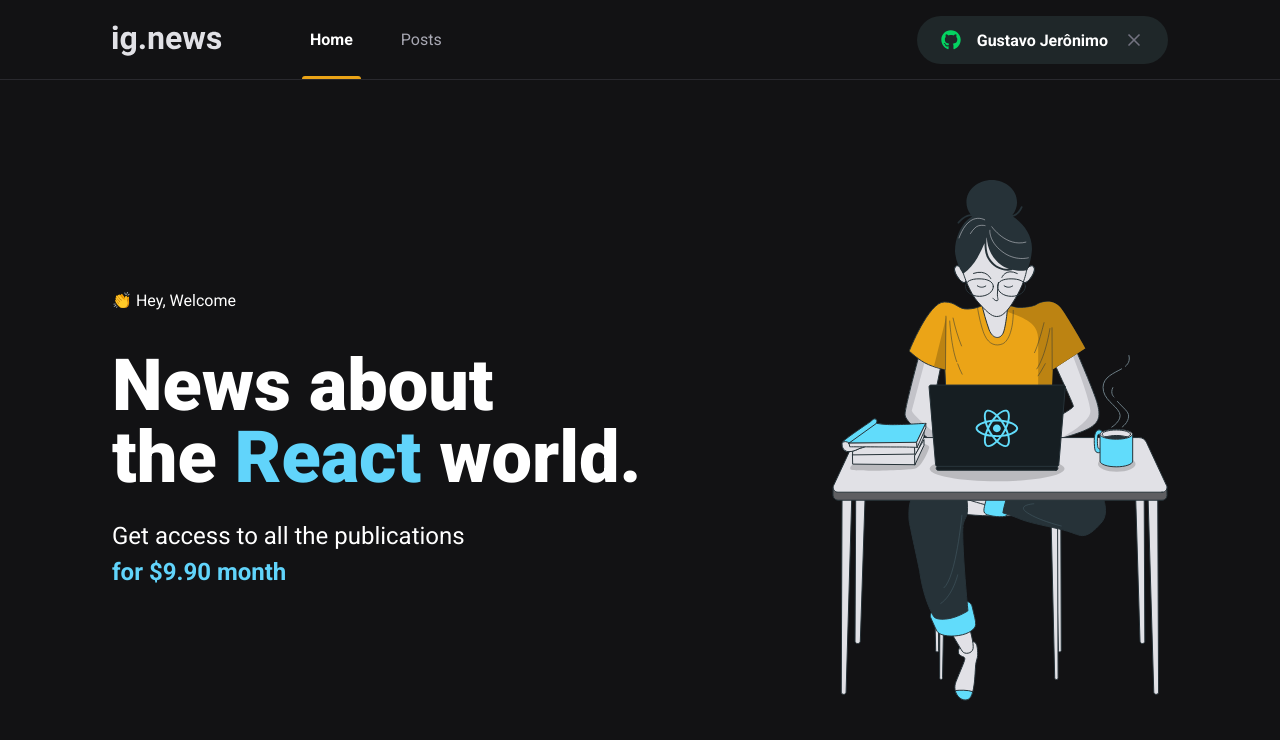
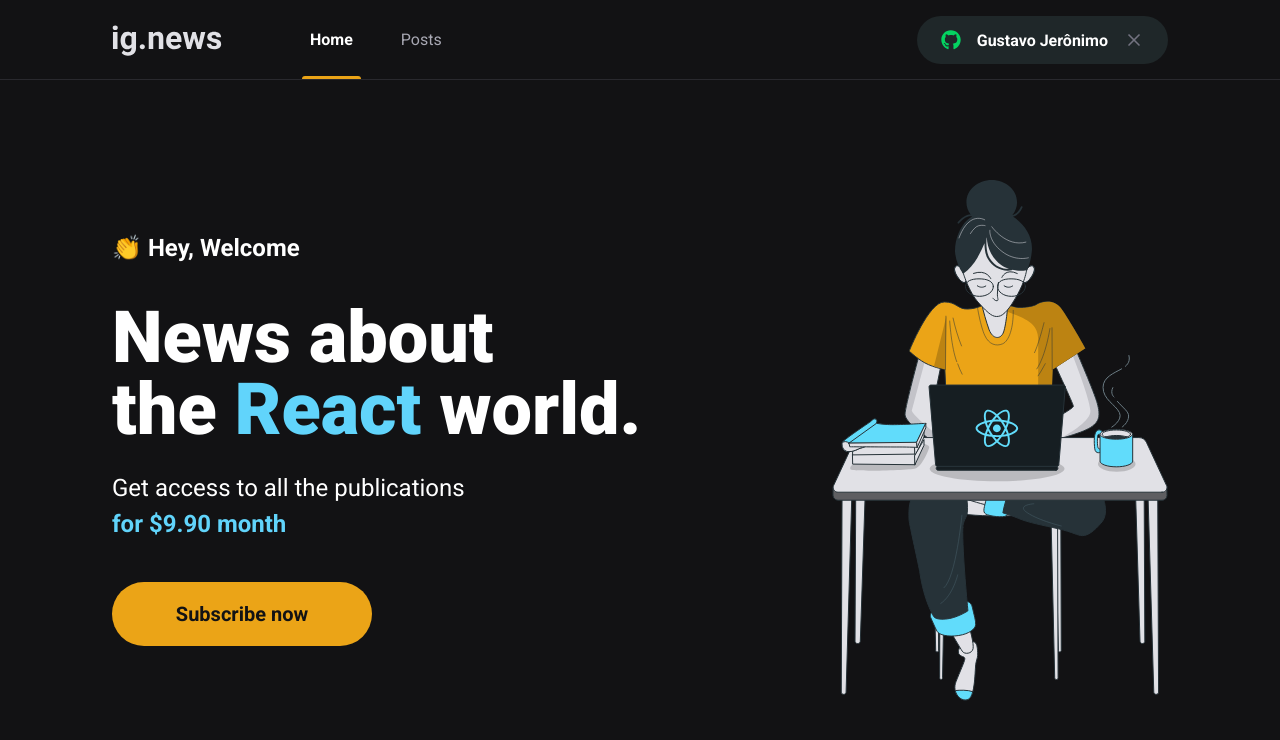
Before and after one commit to gjmoura/ig.news, a Next.js app: page / in a window 1280 px wide. Shown: the top 740 px of the page. Built offline with nearby package versions, Linux system fonts and the light colour scheme.

Commit message:
Finaliza estilização da página inicial

```diff
--- /dev/null
+++ b/src/components/SubscribeButton/index.tsx
@@ -0,0 +1,7 @@
+import styles from './styles.module.scss';
+
+export function SubscribeButton() {
+  return(
+    <button type="button" className={styles.subscribeButton}>Subscribe now</button>
+  )
+}
--- /dev/null
+++ b/src/components/SubscribeButton/styles.module.scss
@@ -0,0 +1,20 @@
+.subscribeButton {
+  height: 4rem;
+  width: 260px;
+  border: 0;
+  border-radius: 2rem;
+  background: var(--yellow-500);
+  color: var(--gray-900);
+  font-size: 1.25rem;
+  font-weight: bold;
+
+  display: flex;
+  align-items: center;
+  justify-content: center;
+
+  transition: filter 0.2s;
+
+  &:hover {
+    filter: brightness(0.8);
+  }
+}
--- a/src/pages/home.module.scss
+++ b/src/pages/home.module.scss
@@ -38,4 +38,8 @@
       font-weight: bold;
     }
   }
+
+  button {
+    margin-top: 2.5rem;
+  }
 }
--- a/src/pages/index.tsx
+++ b/src/pages/index.tsx
@@ -1,4 +1,5 @@
 import Head from 'next/head';
+import { SubscribeButton } from '../components/SubscribeButton';
 
 import styles from './home.module.scss';
 
@@ -11,12 +12,13 @@
 
       <main className={styles.contentContainer}>
         <section className={styles.hero}>
-          <spam>👏 Hey, Welcome</spam>
+          <span>👏 Hey, Welcome</span>
           <h1>News about <br /> the <span>React</span> world.</h1>
           <p>
             Get access to all the publications <br />
             <span>for $9.90 month</span>
           </p>
+          <SubscribeButton />
         </section>
 
         <img src="/images/avatar.svg" alt="Girl Coding" />
```
